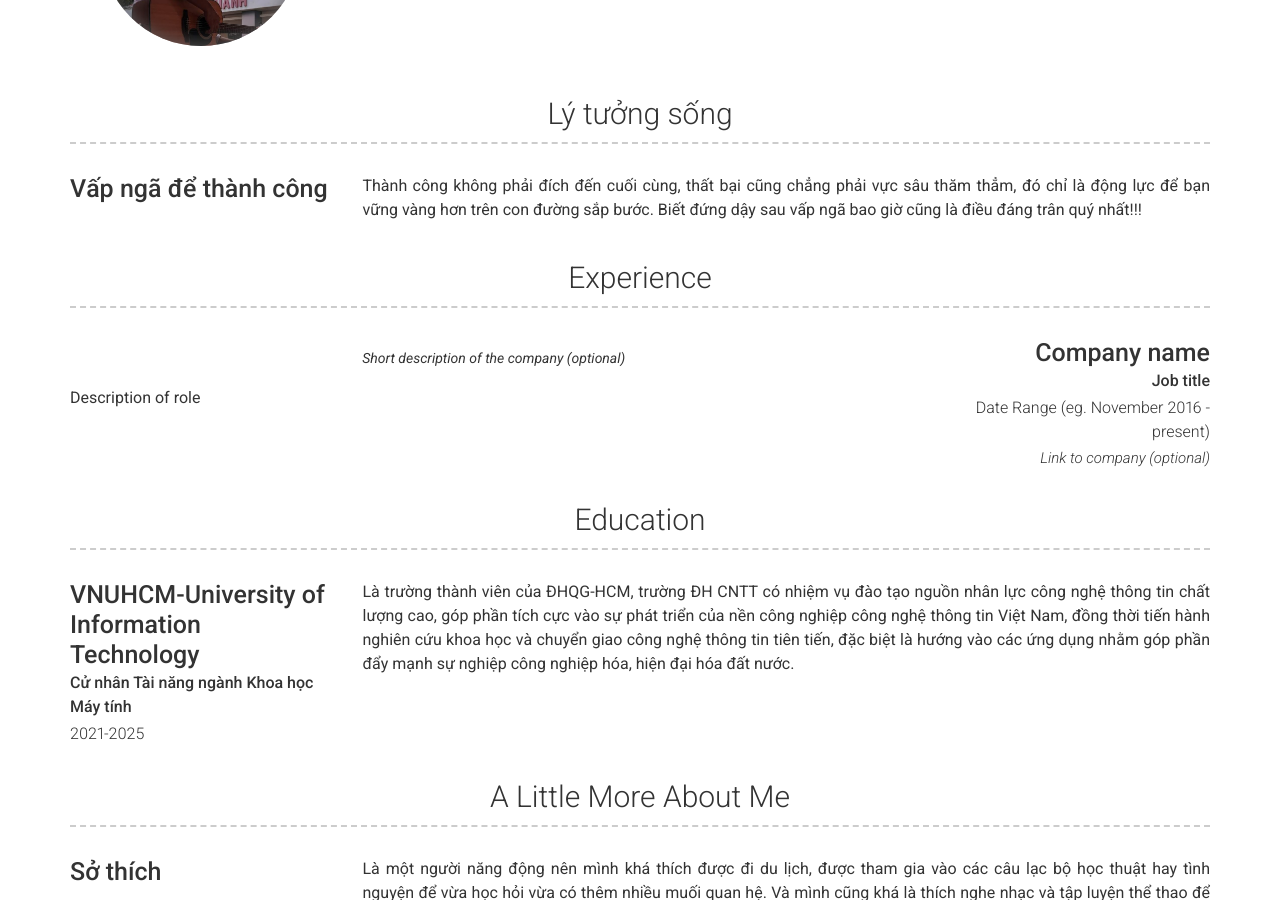
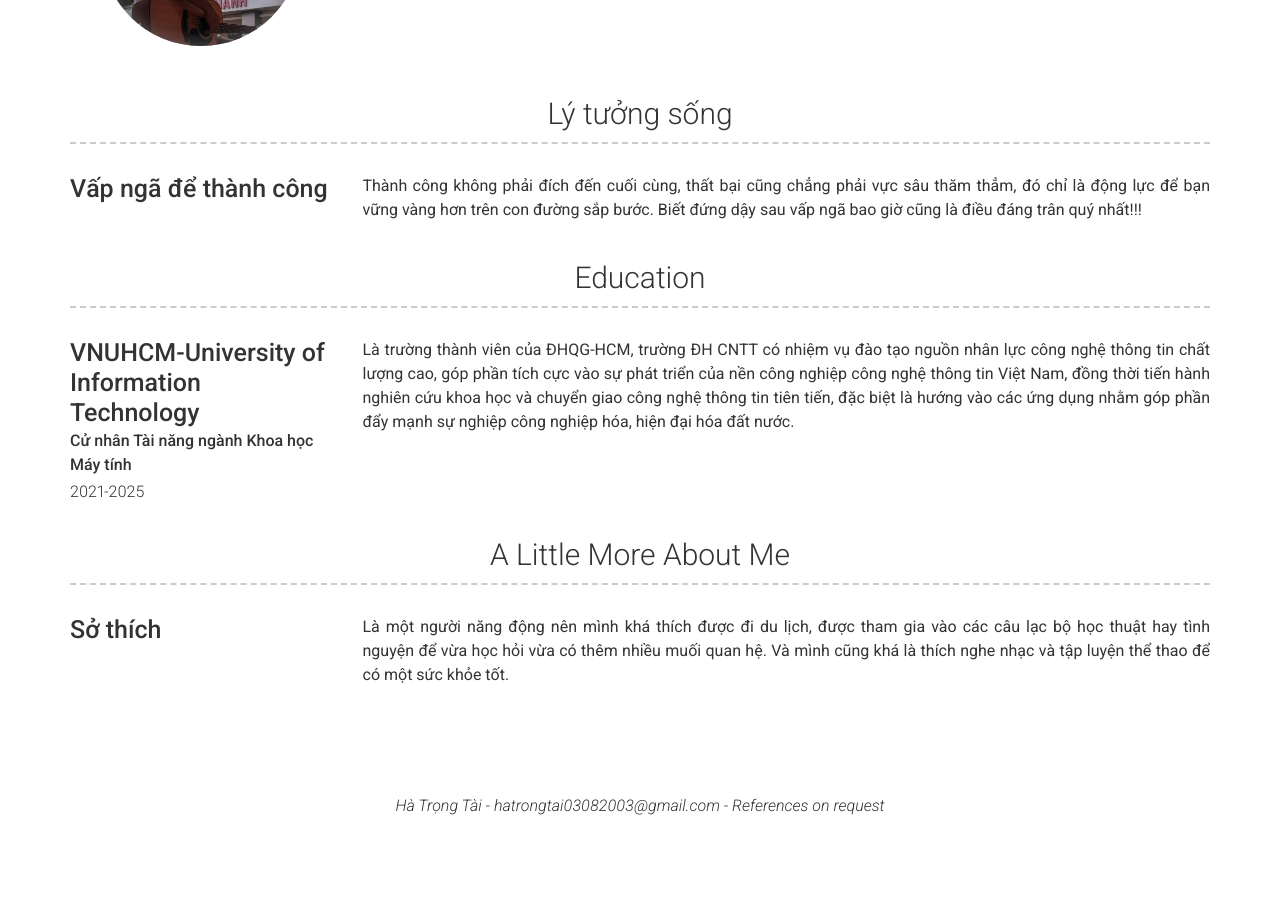
Before and after one commit to hatrongtai/nancska, a Jekyll site: the page built from index.md, in a window 1280 px wide and 900 px high, scrolled down 456 px. Built offline with Jekyll 4.4.1, drawn with Linux system fonts in a browser that asks for light colours; nearby versions of some CDN libraries; after the commit the page ends 1282 px from its top, so only the background shows below that; part of the change alters nothing that is shown.

Commit message:
Update _config.yml

```diff
--- a/_config.yml
+++ b/_config.yml
@@ -48,18 +48,18 @@ content:
       - layout: left
         title: Vấp ngã để thành công
         description: Thành công không phải đích đến cuối cùng, thất bại cũng chẳng phải vực sâu thăm thẳm, đó chỉ là động lực để bạn vững vàng hơn trên con đường sắp bước. Biết đứng dậy sau vấp ngã bao giờ cũng là điều đáng trân quý nhất!!!
-  - title: Experience
-    layout: list
-    content:
-      - layout: right
-        title: Company name
-        sub_title: Job title
-        caption: Date Range (eg. November 2016 - present)
-        link: Link to company (optional)
-        quote: >
-          Short description of the company (optional)
-        description: | # this will include new lines to allow paragraphs
-          Description of role
+ # - title: Experience
+   # layout: list
+   # content:
+      #- layout: right
+      #  title: Company name
+       # sub_title: Job title
+       # caption: Date Range (eg. November 2016 - present)
+       # link: Link to company (optional)
+       # quote: >
+       #   Short description of the company (optional)
+       # description: | # this will include new lines to allow paragraphs
+        #  Description of role
   - title: Education
     layout: list
     content:
```
